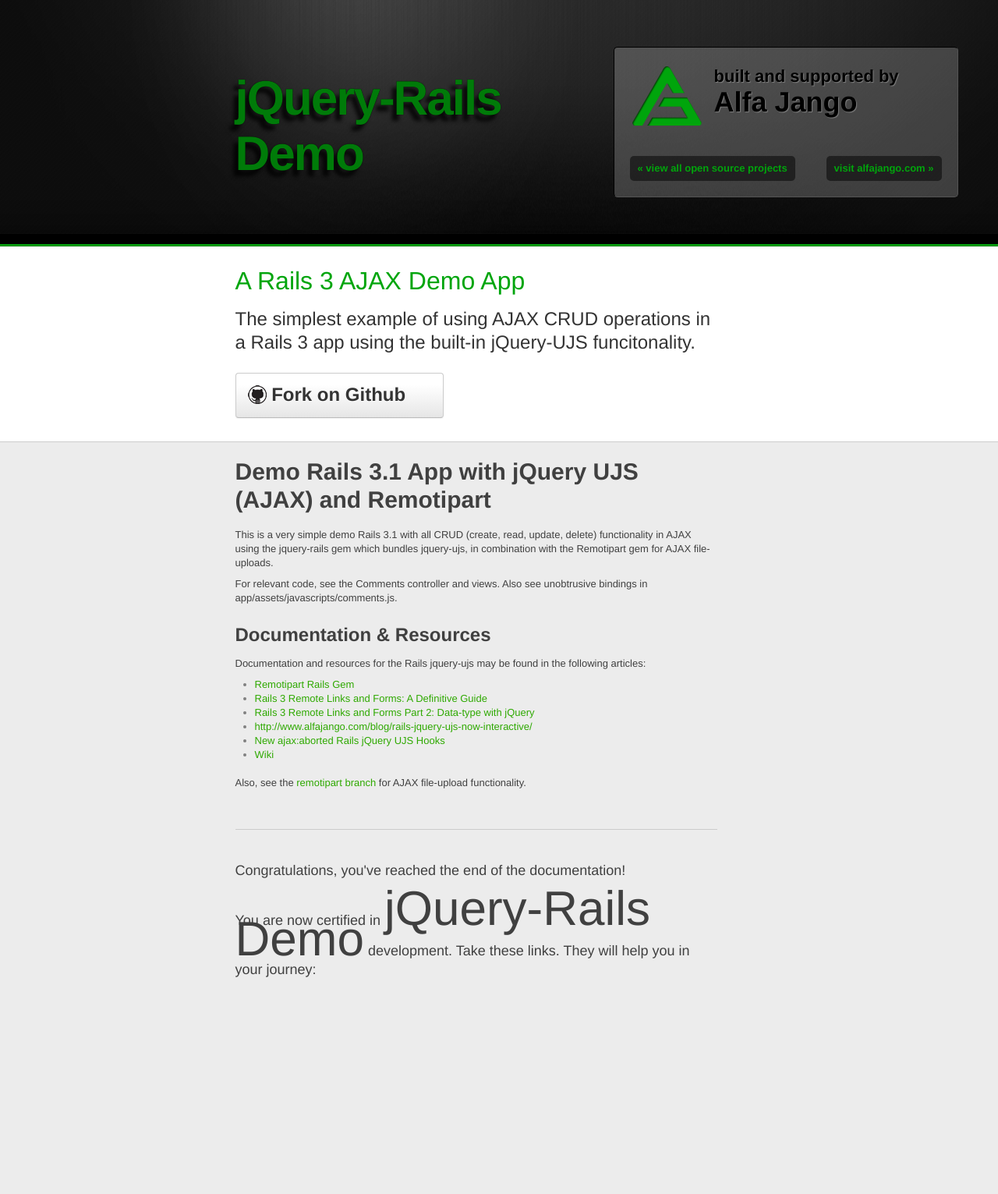
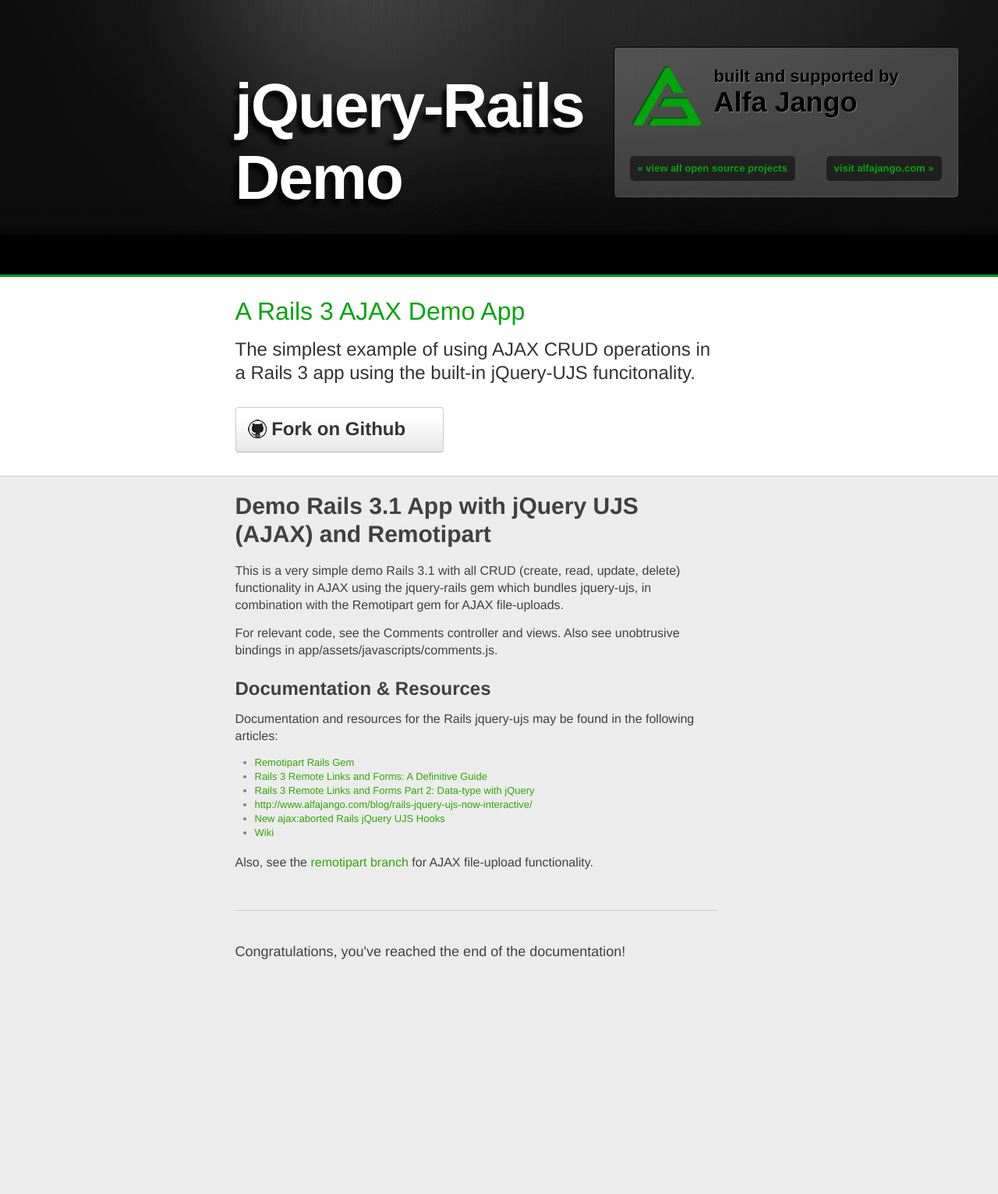
Before and after one commit to alfajango/alfajango.github.com, a Jekyll site: the page built from _posts/2012-01-09-rails-jquery-demo.md, in a window 1280 px wide. Shown: the whole page at 78% size. Built offline with Jekyll 4.4.1, drawn with Linux system fonts in a browser that asks for light colours; nearby versions of some CDN libraries; library files that are not in the unit come from our copies; Markdown is read by kramdown in place of the engine named in the settings; before the commit the page ends 1320 px from its top, so only the background shows below that.

Commit message:
Fixed css for short docs pages and headings.

```diff
--- a/_layouts/project.html
+++ b/_layouts/project.html
@@ -117,8 +117,9 @@
           Congratulations, you've reached the end of the documentation!
           </p>
           <p>
-          You are now certified in {{ page.heading }} development.
+          {% if page.links || page.articles %}
           Take these links. They will help you in your journey:
+          {% endif %}
           </p>
 
           {% if page.links %}
--- a/_posts/2012-01-09-rails-jquery-demo.md
+++ b/_posts/2012-01-09-rails-jquery-demo.md
@@ -1,7 +1,7 @@
 ---
 layout: project
 title: Rails 3 jQuery-UJS AJAX Demo
-heading: <span id="jquery-rails-demo-heading">jQuery-Rails Demo</span>
+heading: jQuery-Rails Demo
 tagline: A Rails 3 AJAX Demo App
 description: The simplest example of using AJAX CRUD operations in a
   Rails 3 app using the built-in jQuery-UJS funcitonality.
--- a/css/application.css
+++ b/css/application.css
@@ -52,6 +52,12 @@
 
 a {
   color: #2ea900;
+}
+
+p {
+  font-size: 16px;
+  line-height: 22px;
+  margin-bottom: 14px;
 }
 
 #post h2 {
@@ -389,6 +395,7 @@
   padding-top: 20px;
   margin-left: 5%;
   width: 60%;
+  min-height: 100%;
 }
 
 .tagline {
@@ -510,11 +517,6 @@
 
 /* css-emoticons */
 
-#css-emoticons-heading { font-size: 72px; }
 #small { font-size: 8px; }
 #large { font-size: 72px; }
 #regular { font-size: 20px; }
-
-/* jquery-rails-demo */
-
-#jquery-rails-demo-heading { font-size: 62px; }
```
Also changed, not shown: _posts/2012-01-09-css-emoticons.md (+1 -1 lines).
